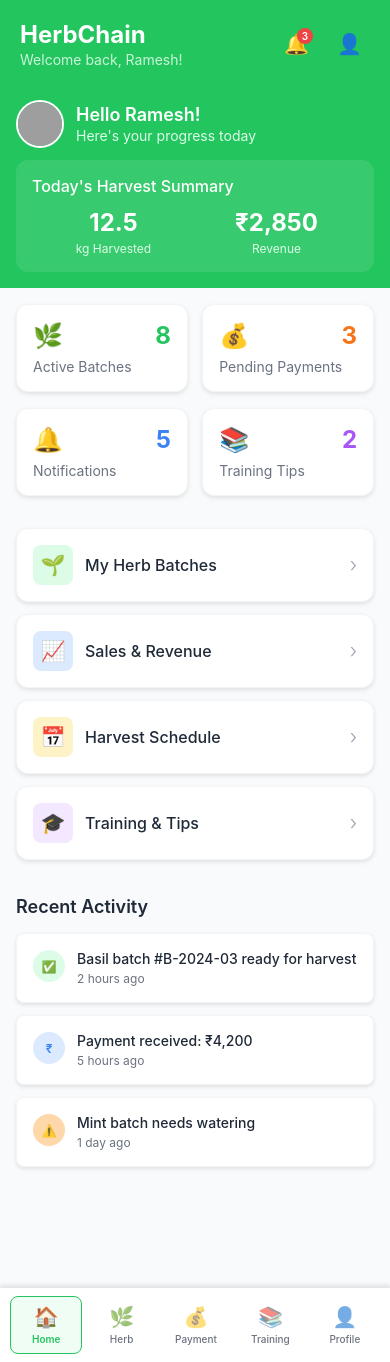
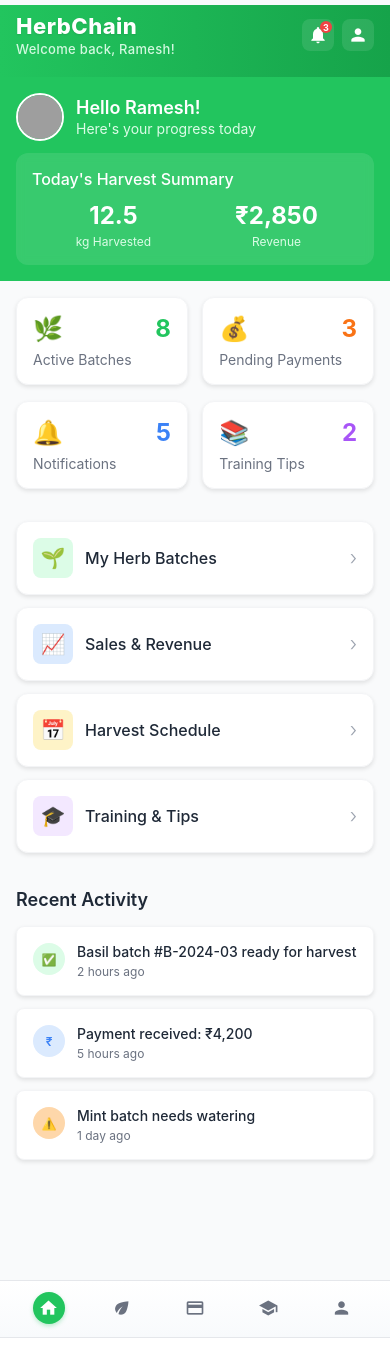
Before and after one commit to bhuwanb23/HerbChain, a React Native app in the folder App/: screen /FarmerDashboard in a window 390 px wide. After the commit the page ends 1338 px from the top, so only its background shows below. Built offline with nearby package versions, Linux system fonts and the light colour scheme; grey boxes are pictures that could not be loaded.

Commit message:
minor components deisgn changes

```diff
--- a/App/pages/users/farmers/components/bottom_navbar.js
+++ b/App/pages/users/farmers/components/bottom_navbar.js
@@ -1,15 +1,19 @@
 import React, { useState } from 'react';
 import { View, Text, TouchableOpacity, StyleSheet } from 'react-native';
+import { useSafeAreaInsets } from 'react-native-safe-area-context';
+import { LinearGradient } from 'expo-linear-gradient';
+import Icon from 'react-native-vector-icons/MaterialIcons';
 
 const BottomNavbar = ({ navigation, activeTab = 'home' }) => {
   const [currentTab, setCurrentTab] = useState(activeTab);
+  const insets = useSafeAreaInsets();
 
   const tabs = [
-    { id: 'home', label: 'Home', icon: '🏠' },
-    { id: 'herb', label: 'Herb', icon: '🌿' },
-    { id: 'payment', label: 'Payment', icon: '💰' },
-    { id: 'training', label: 'Training', icon: '📚' },
-    { id: 'profile', label: 'Profile', icon: '👤' },
+    { id: 'home', label: 'Home', icon: 'home' },
+    { id: 'herb', label: 'Herb', icon: 'eco' },
+    { id: 'payment', label: 'Payment', icon: 'payment' },
+    { id: 'training', label: 'Training', icon: 'school' },
+    { id: 'profile', label: 'Profile', icon: 'person' },
   ];
 
   const handleTabPress = (tabId) => {
@@ -22,8 +26,13 @@ const BottomNavbar = ({ navigation, activeTab = 'home' }) => {
   };
 
   return (
-    <View style={styles.container}>
-      <View style={styles.navbar}>
+    <View style={[styles.container]}>
+      <LinearGradient
+        colors={['#ffffff', '#f8fafc']}
+        start={{ x: 0, y: 0 }}
+        end={{ x: 0, y: 1 }}
+        style={styles.navbar}
+      >
         {tabs.map((tab) => (
           <TouchableOpacity
             key={tab.id}
@@ -34,21 +43,19 @@ const BottomNavbar = ({ navigation, activeTab = 'home' }) => {
             onPress={() => handleTabPress(tab.id)}
             activeOpacity={0.7}
           >
-            <Text style={[
-              styles.tabIcon,
-              currentTab === tab.id && styles.activeTabIcon
+            <View style={[
+              styles.iconContainer,
+              currentTab === tab.id && styles.activeIconContainer
             ]}>
-              {tab.icon}
-            </Text>
-            <Text style={[
-              styles.tabLabel,
-              currentTab === tab.id && styles.activeTabLabel
-            ]}>
-              {tab.label}
-            </Text>
+              <Icon
+                name={tab.icon}
+                size={20}
+                color={currentTab === tab.id ? '#ffffff' : '#6b7280'}
+              />
+            </View>
           </TouchableOpacity>
         ))}
-      </View>
+      </LinearGradient>
     </View>
   );
 };
@@ -57,50 +64,59 @@ const styles = StyleSheet.create({
   container: {
     backgroundColor: 'white',
     borderTopWidth: 1,
-    borderTopColor: '#E5E7EB',
-    shadowColor: '#000',
-    shadowOffset: { width: 0, height: -2 },
-    shadowOpacity: 0.1,
-    shadowRadius: 4,
-    elevation: 8,
+    borderTopColor: '#e5e7eb',
+    borderBottomColor: '#e5e7eb',
+    borderBottomWidth: 1,
+    // shadowColor: '#000',
+    // shadowOffset: { width: 0, height: -4 },
+    // shadowOpacity: 0.1,
+    // shadowRadius: 8,
+    // elevation: 8,
   },
   navbar: {
     flexDirection: 'row',
     justifyContent: 'space-around',
     alignItems: 'center',
-    paddingHorizontal: 8,
-    paddingVertical: 8,
-    backgroundColor: 'white',
+    paddingHorizontal: 12,
+    paddingVertical: 5,
+    paddingTop: 5,
   },
   tab: {
     flex: 1,
     alignItems: 'center',
-    paddingVertical: 8,
-    paddingHorizontal: 4,
-    borderRadius: 8,
+    paddingVertical: 6,
+    paddingHorizontal: 8,
+    borderRadius: 50,
     marginHorizontal: 2,
   },
   activeTab: {
-    backgroundColor: '#F0FDF4',
-    borderWidth: 1,
-    borderColor: '#22C55E',
+    backgroundColor: 'transparent',
   },
-  tabIcon: {
-    fontSize: 20,
-    marginBottom: 4,
-    opacity: 0.6,
+  iconContainer: {
+    width: 32,
+    height: 32,
+    borderRadius: 50,
+    justifyContent: 'center',
+    alignItems: 'center',
+    marginBottom: 2,
   },
-  activeTabIcon: {
-    opacity: 1,
+  activeIconContainer: {
+    backgroundColor: '#22c55e',
+    shadowColor: '#22c55e',
+    shadowOffset: { width: 0, height: 2 },
+    shadowOpacity: 0.3,
+    borderRadius: 50,
+    shadowRadius: 4,
+    elevation: 4,
   },
   tabLabel: {
     fontSize: 10,
     fontWeight: '500',
-    color: '#6B7280',
+    color: '#6b7280',
     textAlign: 'center',
   },
   activeTabLabel: {
-    color: '#22C55E',
+    color: '#22c55e',
     fontWeight: '600',
   },
 });
--- a/App/pages/users/farmers/components/header.js
+++ b/App/pages/users/farmers/components/header.js
@@ -1,7 +1,12 @@
 import React from 'react';
 import { View, Text, TouchableOpacity, StyleSheet, Alert } from 'react-native';
+import { useSafeAreaInsets } from 'react-native-safe-area-context';
+import { LinearGradient } from 'expo-linear-gradient';
+import Icon from 'react-native-vector-icons/MaterialIcons';
 
 const Header = ({ navigation, title = "HerbChain", showNotifications = true, onNotificationPress }) => {
+  const insets = useSafeAreaInsets();
+
   const handleNotificationPress = () => {
     // Use the onNotificationPress prop if provided (for farmer internal navigation)
     if (onNotificationPress) {
@@ -22,7 +27,14 @@ const Header = ({ navigation, title = "HerbChain", showNotifications = true, onN
   };
 
   return (
-    <View style={styles.container}>
+    <View style={[styles.container]}>
+      <LinearGradient
+        colors={['#22c55e', '#16a34a']}
+        start={{ x: 0, y: 0 }}
+        end={{ x: 1, y: 0 }}
+        style={styles.gradient}
+      >
+        <View style={styles.content}>
           <View style={styles.leftSection}>
             <Text style={styles.title}>{title}</Text>
             <Text style={styles.subtitle}>Welcome back, Ramesh!</Text>
@@ -35,7 +47,7 @@ const Header = ({ navigation, title = "HerbChain", showNotifications = true, onN
                 onPress={handleNotificationPress}
                 activeOpacity={0.7}
               >
-            <Text style={styles.notificationIcon}>🔔</Text>
+                <Icon name="notifications" size={20} color="white" />
                 <View style={styles.notificationBadge}>
                   <Text style={styles.badgeText}>3</Text>
                 </View>
@@ -47,41 +59,53 @@ const Header = ({ navigation, title = "HerbChain", showNotifications = true, onN
               onPress={handleProfilePress}
               activeOpacity={0.7}
             >
-          <Text style={styles.profileIcon}>👤</Text>
+              <Icon name="person" size={20} color="white" />
             </TouchableOpacity>
           </View>
+        </View>
+      </LinearGradient>
     </View>
   );
 };
 
 const styles = StyleSheet.create({
   container: {
-    flexDirection: 'row',
-    justifyContent: 'space-between',
-    alignItems: 'center',
-    backgroundColor: '#22c55e',
-    paddingHorizontal: 20,
-    paddingVertical: 16,
-    paddingTop: 20,
     shadowColor: '#000',
     shadowOffset: { width: 0, height: 2 },
     shadowOpacity: 0.1,
     shadowRadius: 4,
     elevation: 4,
+    paddingTop:5,
+  },
+  gradient: {
+    paddingBottom: 12,
+  },
+  content: {
+    flexDirection: 'row',
+    justifyContent: 'space-between',
+    alignItems: 'center',
+    paddingHorizontal: 16,
+    paddingVertical: 8,
   },
   leftSection: {
     flex: 1,
   },
   title: {
-    fontSize: 24,
-    fontWeight: '700',
+    fontSize: 22,
+    fontWeight: '800',
     color: 'white',
     marginBottom: 2,
+    letterSpacing: 0.5,
+    textShadowColor: 'rgba(0, 0, 0, 0.1)',
+    textShadowOffset: { width: 0, height: 1 },
+    textShadowRadius: 2,
   },
   subtitle: {
-    fontSize: 14,
+    fontSize: 13,
     color: '#DCFCE7',
-    opacity: 0.9,
+    opacity: 0.95,
+    fontWeight: '500',
+    letterSpacing: 0.3,
   },
   rightSection: {
     flexDirection: 'row',
@@ -89,33 +113,32 @@ const styles = StyleSheet.create({
   },
   notificationButton: {
     position: 'relative',
-    marginRight: 12,
-    padding: 8,
-  },
-  notificationIcon: {
-    fontSize: 20,
+    marginRight: 8,
+    padding: 6,
+    borderRadius: 8,
+    backgroundColor: 'rgba(255, 255, 255, 0.1)',
   },
   notificationBadge: {
     position: 'absolute',
-    top: 4,
-    right: 4,
+    top: 2,
+    right: 2,
     backgroundColor: '#ef4444',
-    borderRadius: 8,
-    minWidth: 16,
-    height: 16,
+    borderRadius: 6,
+    minWidth: 12,
+    height: 12,
     justifyContent: 'center',
     alignItems: 'center',
   },
   badgeText: {
-    fontSize: 10,
-    fontWeight: '600',
+    fontSize: 9,
+    fontWeight: '700',
     color: 'white',
+    letterSpacing: 0.2,
   },
   profileButton: {
-    padding: 8,
-  },
-  profileIcon: {
-    fontSize: 20,
+    padding: 6,
+    borderRadius: 8,
+    backgroundColor: 'rgba(255, 255, 255, 0.1)',
   },
 });
 
--- a/App/pages/users/farmers/herb_register/components/ProgressBar.js
+++ b/App/pages/users/farmers/herb_register/components/ProgressBar.js
@@ -103,21 +103,22 @@ const ProgressBar = ({ currentStep }) => {
 
 const styles = StyleSheet.create({
   container: {
-    paddingHorizontal: 20,
-    paddingVertical: 20,
+    paddingHorizontal: 16,
+    paddingVertical: 12,
+    backgroundColor: 'rgba(240, 253, 244, 0.8)',
     borderBottomWidth: 1,
     borderBottomColor: '#d1fae5',
-    shadowColor: '#000',
-    shadowOffset: { width: 0, height: 2 },
+    shadowColor: '#22c55e',
+    shadowOffset: { width: 0, height: 1 },
     shadowOpacity: 0.1,
-    shadowRadius: 4,
-    elevation: 3,
+    shadowRadius: 2,
+    elevation: 2,
   },
   progressInfo: {
     flexDirection: 'row',
     justifyContent: 'space-between',
     alignItems: 'center',
-    marginBottom: 16,
+    marginBottom: 10,
   },
   stepInfo: {
     flexDirection: 'row',
@@ -125,36 +126,43 @@ const styles = StyleSheet.create({
     flex: 1,
   },
   stepIcon: {
-    width: 40,
-    height: 40,
-    borderRadius: 20,
-    backgroundColor: 'rgba(34, 197, 94, 0.1)',
+    width: 28,
+    height: 28,
+    borderRadius: 14,
+    backgroundColor: 'rgba(34, 197, 94, 0.15)',
     justifyContent: 'center',
     alignItems: 'center',
-    marginRight: 12,
+    marginRight: 8,
+    shadowColor: '#22c55e',
+    shadowOffset: { width: 0, height: 1 },
+    shadowOpacity: 0.3,
+    shadowRadius: 2,
+    elevation: 2,
   },
   stepTextContainer: {
     flex: 1,
   },
   stepText: {
-    fontSize: 14,
+    fontSize: 12,
     color: '#6b7280',
     fontWeight: '500',
   },
   stepLabel: {
-    fontSize: 16,
+    fontSize: 14,
     color: '#16a34a',
     fontWeight: '600',
-    marginTop: 2,
+    marginTop: 1,
   },
   percentageContainer: {
-    backgroundColor: 'rgba(34, 197, 94, 0.1)',
-    paddingHorizontal: 12,
-    paddingVertical: 6,
-    borderRadius: 20,
+    backgroundColor: 'rgba(34, 197, 94, 0.15)',
+    paddingHorizontal: 8,
+    paddingVertical: 4,
+    borderRadius: 12,
+    borderWidth: 1,
+    borderColor: 'rgba(34, 197, 94, 0.2)',
   },
   percentageText: {
-    fontSize: 16,
+    fontSize: 12,
     color: '#16a34a',
     fontWeight: '700',
   },
@@ -162,41 +170,61 @@ const styles = StyleSheet.create({
     position: 'relative',
   },
   progressBar: {
-    height: 12,
+    height: 6,
     backgroundColor: '#e5e7eb',
-    borderRadius: 6,
+    borderRadius: 3,
     overflow: 'hidden',
-    marginBottom: 12,
+    marginBottom: 8,
+    shadowColor: '#000',
+    shadowOffset: { width: 0, height: 1 },
+    shadowOpacity: 0.1,
+    shadowRadius: 1,
+    elevation: 1,
   },
   progressFill: {
     height: '100%',
     backgroundColor: '#22c55e',
-    borderRadius: 6,
+    borderRadius: 3,
+    shadowColor: '#22c55e',
+    shadowOffset: { width: 0, height: 0 },
+    shadowOpacity: 0.3,
+    shadowRadius: 2,
+    elevation: 2,
+  },
+  progressGlow: {
+    position: 'absolute',
+    top: 0,
+    left: 0,
+    height: '100%',
+    width: 20,
+    backgroundColor: 'rgba(255, 255, 255, 0.6)',
+    borderRadius: 3,
   },
   stepIndicators: {
     flexDirection: 'row',
     justifyContent: 'space-between',
-    paddingHorizontal: 4,
+    paddingHorizontal: 2,
   },
   stepDot: {
-    width: 12,
-    height: 12,
-    borderRadius: 6,
+    width: 8,
+    height: 8,
+    borderRadius: 4,
     backgroundColor: '#d1d5db',
-    borderWidth: 2,
+    borderWidth: 1,
     borderColor: 'transparent',
   },
   activeStepDot: {
     backgroundColor: '#22c55e',
+    borderColor: 'rgba(34, 197, 94, 0.3)',
   },
   currentStepDot: {
     backgroundColor: '#10b981',
     borderColor: '#ffffff',
     shadowColor: '#10b981',
     shadowOffset: { width: 0, height: 0 },
-    shadowOpacity: 0.5,
-    shadowRadius: 4,
-    elevation: 4,
+    shadowOpacity: 0.6,
+    shadowRadius: 3,
+    elevation: 3,
   },
 });
 
--- a/App/pages/users/farmers/payments/payements.js
+++ b/App/pages/users/farmers/payments/payements.js
@@ -1,5 +1,5 @@
 import React from 'react';
-import { View, StyleSheet } from 'react-native';
+import { View, StyleSheet, ScrollView } from 'react-native';
 import { SafeAreaWrapper } from '../../../../components';
 import { usePayments } from './hooks';
 import { WALLET_DATA } from './constants';
@@ -19,7 +19,11 @@ const PaymentsScreen = ({ navigation }) => {
 
   return (
     <SafeAreaWrapper style={styles.container} includeBottom={true}>
-      <View style={styles.content}>
+      <ScrollView
+        style={styles.scrollView}
+        contentContainerStyle={styles.scrollContent}
+        showsVerticalScrollIndicator={false}
+      >
         <WalletSummary
           walletData={WALLET_DATA}
           onWithdrawPress={handleWithdraw}
@@ -34,7 +38,7 @@ const PaymentsScreen = ({ navigation }) => {
           activeTab={activeTab}
           onTransactionPress={handleTransactionPress}
         />
-      </View>
+      </ScrollView>
     </SafeAreaWrapper>
   );
 };
@@ -44,8 +48,11 @@ const styles = StyleSheet.create({
     flex: 1,
     backgroundColor: '#F8FAFC',
   },
-  content: {
+  scrollView: {
     flex: 1,
+  },
+  scrollContent: {
+    paddingBottom: 80, // Add padding to prevent content from going behind navbar
   },
 });
 
--- a/App/pages/users/farmers/trainings/training.js
+++ b/App/pages/users/farmers/trainings/training.js
@@ -33,7 +33,11 @@ const TrainingScreen = ({ navigation }) => {
 
   return (
     <SafeAreaWrapper style={styles.container} includeBottom={true}>
-      <ScrollView style={styles.scrollView} showsVerticalScrollIndicator={false}>
+      <ScrollView
+        style={styles.scrollView}
+        contentContainerStyle={styles.scrollContent}
+        showsVerticalScrollIndicator={false}
+      >
         <HeroSection stats={TRAINING_STATS} />
 
         <View style={styles.content}>
@@ -84,6 +88,9 @@ const styles = StyleSheet.create({
   scrollView: {
     flex: 1,
   },
+  scrollContent: {
+    paddingBottom: 80, // Add padding to prevent content from going behind navbar
+  },
   content: {
     paddingHorizontal: 16,
   },
```
Lines whose indentation alone changed are shown as unchanged.
